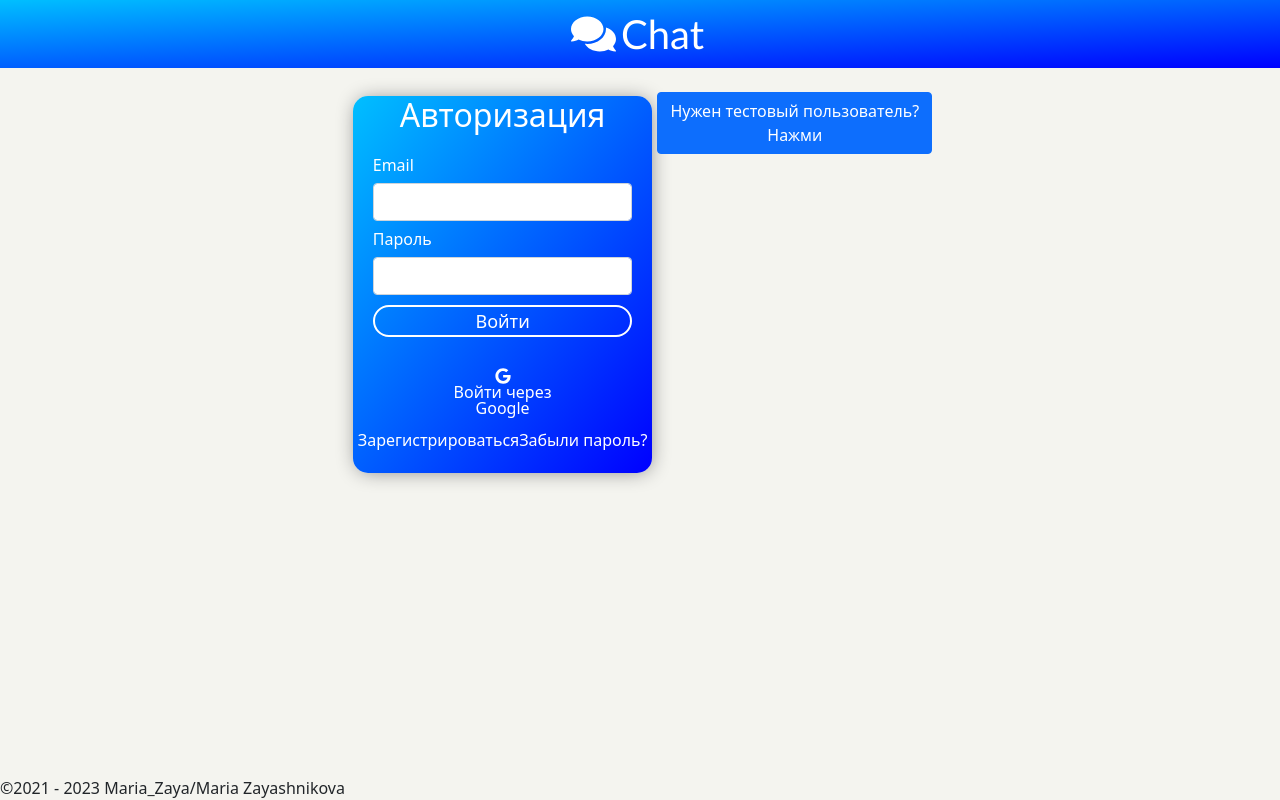
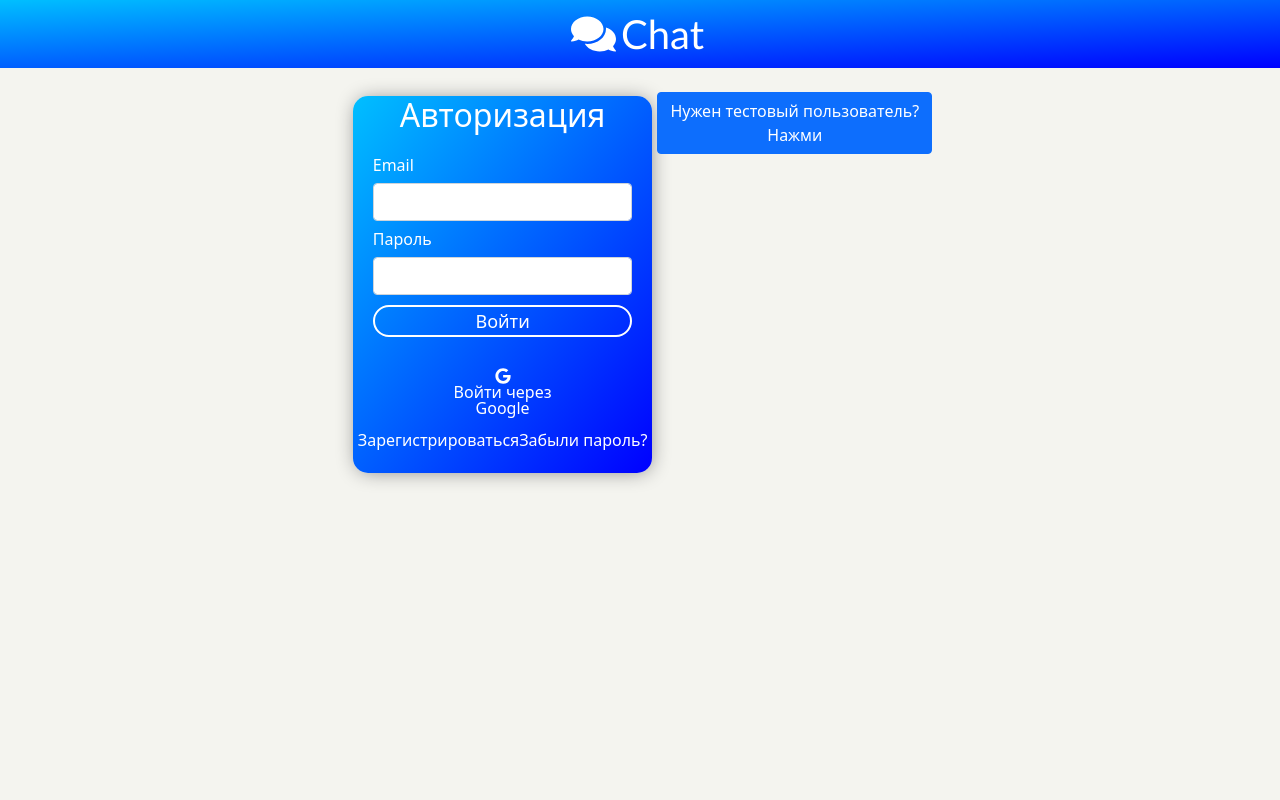
Before and after one commit to MariaZayashnikova/Chat_Web, a React (Create React App) app: page / in a window 1280 px wide. Built offline with nearby package versions, Linux system fonts and the light colour scheme; no server answers; what pubnub, pubnub-react would draw is missing.

Commit message:
footer not showing

```diff
--- a/src/components/app/App.css
+++ b/src/components/app/App.css
@@ -3,5 +3,4 @@
     width: 100vw;
     height: 100vh;
     flex-direction: column;
-    justify-content: space-between;
 }
--- a/src/components/app/App.js
+++ b/src/components/app/App.js
@@ -92,7 +92,6 @@ function App({ user }) {
                         <ErrorRoute />
                     </Route>
                 </Switch>
-                <Footer />
             </div>
         </Router>
     )
--- a/src/index.css
+++ b/src/index.css
@@ -15,7 +15,6 @@ code {
 
 .page {
   display: flex;
-  height: 100vh;
   justify-content: center;
   align-items: baseline;
   flex-wrap: wrap;
```
